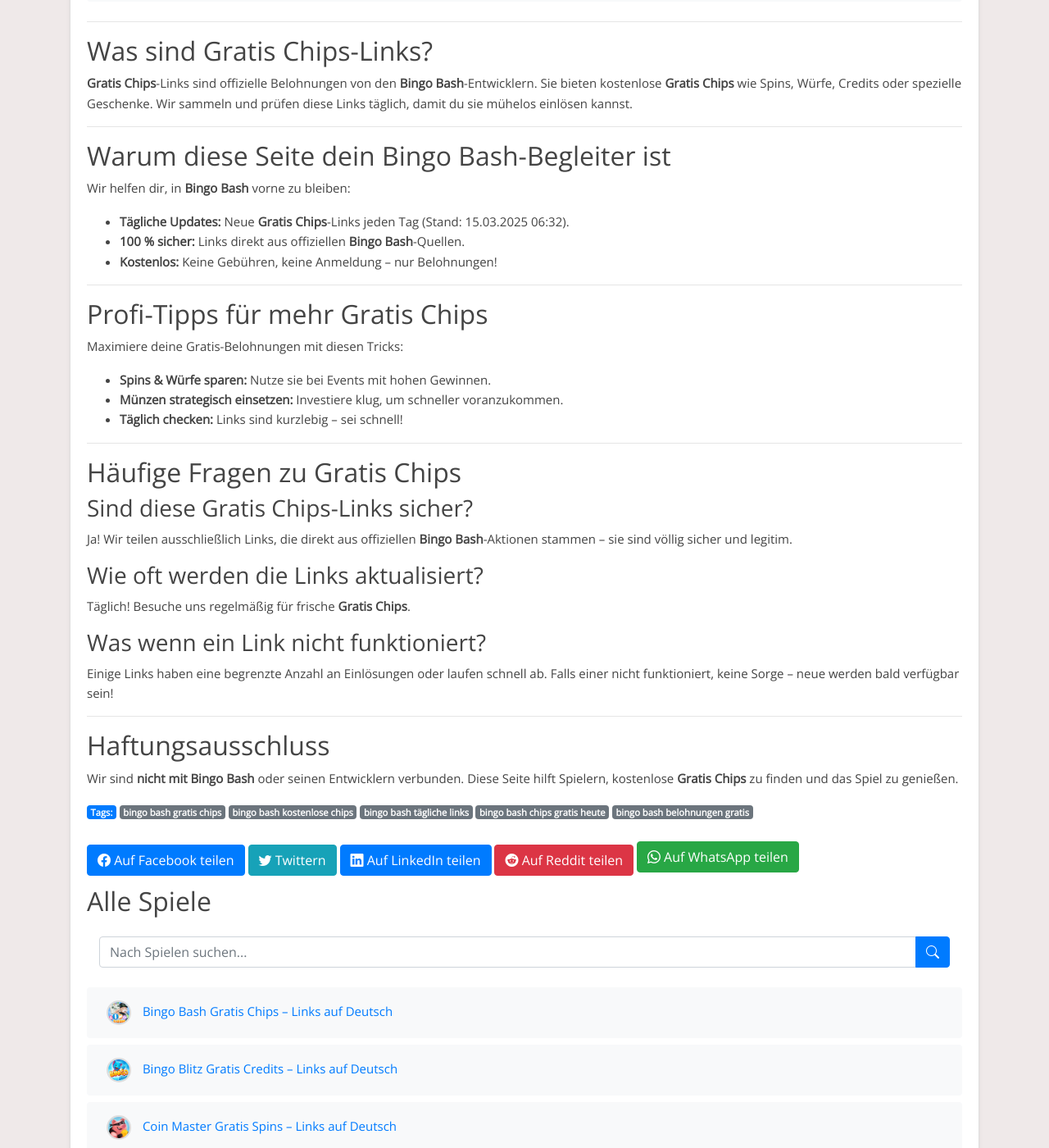
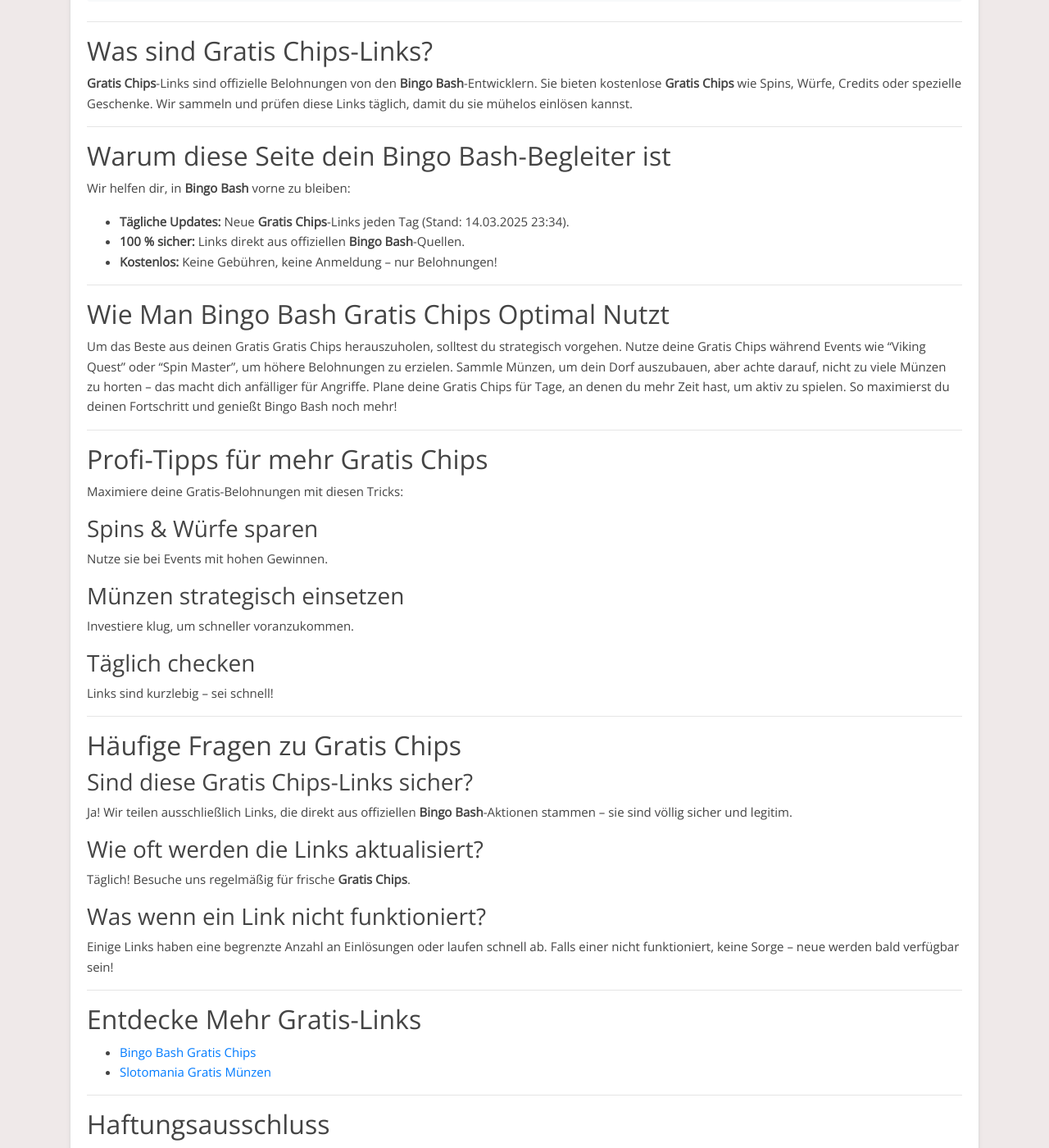
Before and after one commit to Prollad99/bs-de, a Jekyll site: the page built from _posts/2025-01-19-bingo-bash.md, in a window 1280 px wide and 1400 px high, scrolled down 7681 px. Shown: the whole window at 82% size. Built offline with Jekyll 4.4.1, drawn with Linux system fonts in a browser that asks for light colours; some of the changed text lies outside the part shown.

Commit message:
Update  links and content - 2025-03-15 06:34

```diff
--- a/_includes/bingo-bash_footer.html
+++ b/_includes/bingo-bash_footer.html
@@ -10,9 +10,15 @@
 
 Wir helfen dir, in **Bingo Bash** vorne zu bleiben:
 
-- **Tägliche Updates:** Neue **Gratis Chips**-Links jeden Tag (Stand: 15.03.2025 06:32).
+- **Tägliche Updates:** Neue **Gratis Chips**-Links jeden Tag (Stand: 14.03.2025 23:34).
 - **100 % sicher:** Links direkt aus offiziellen **Bingo Bash**-Quellen.
 - **Kostenlos:** Keine Gebühren, keine Anmeldung – nur Belohnungen!
+
+---
+
+## Wie Man Bingo Bash Gratis Chips Optimal Nutzt
+
+Um das Beste aus deinen Gratis Gratis Chips herauszuholen, solltest du strategisch vorgehen. Nutze deine Gratis Chips während Events wie "Viking Quest" oder "Spin Master", um höhere Belohnungen zu erzielen. Sammle Münzen, um dein Dorf auszubauen, aber achte darauf, nicht zu viele Münzen zu horten – das macht dich anfälliger für Angriffe. Plane deine Gratis Chips für Tage, an denen du mehr Zeit hast, um aktiv zu spielen. So maximierst du deinen Fortschritt und genießt Bingo Bash noch mehr!
 
 ---
 
@@ -20,9 +26,14 @@
 
 Maximiere deine Gratis-Belohnungen mit diesen Tricks:
 
-- **Spins & Würfe sparen:** Nutze sie bei Events mit hohen Gewinnen.
-- **Münzen strategisch einsetzen:** Investiere klug, um schneller voranzukommen.
-- **Täglich checken:** Links sind kurzlebig – sei schnell!
+### Spins & Würfe sparen
+Nutze sie bei Events mit hohen Gewinnen.
+
+### Münzen strategisch einsetzen
+Investiere klug, um schneller voranzukommen.
+
+### Täglich checken
+Links sind kurzlebig – sei schnell!
 
 ---
 
@@ -42,6 +53,13 @@
 
 ---
 
+## Entdecke Mehr Gratis-Links
+
+- [Bingo Bash Gratis Chips](/bingo-bash-gratis-chips/)
+- [Slotomania Gratis Münzen](/slotomania-gratis-muenzen/)
+
+---
+
 ## Haftungsausschluss
 
 Wir sind **nicht mit Bingo Bash** oder seinen Entwicklern verbunden. Diese Seite hilft Spielern, kostenlose **Gratis Chips** zu finden und das Spiel zu genießen.
--- a/_includes/bingo-bash_post.html
+++ b/_includes/bingo-bash_post.html
@@ -1,4 +1,4 @@
-# Bingo Bash Gratis Gratis Chips – Dein Täglicher Bonus
+# Tägliche Bingo Bash Gratis Gratis Chips – Jetzt Sammeln!
 
 Willkommen bei deiner Quelle für **Bingo Bash Gratis Gratis Chips**! Hier findest du täglich neue Links, um kostenlose Gratis Chips und Belohnungen zu sammeln – perfekt für deutsche Spieler.
 
```
